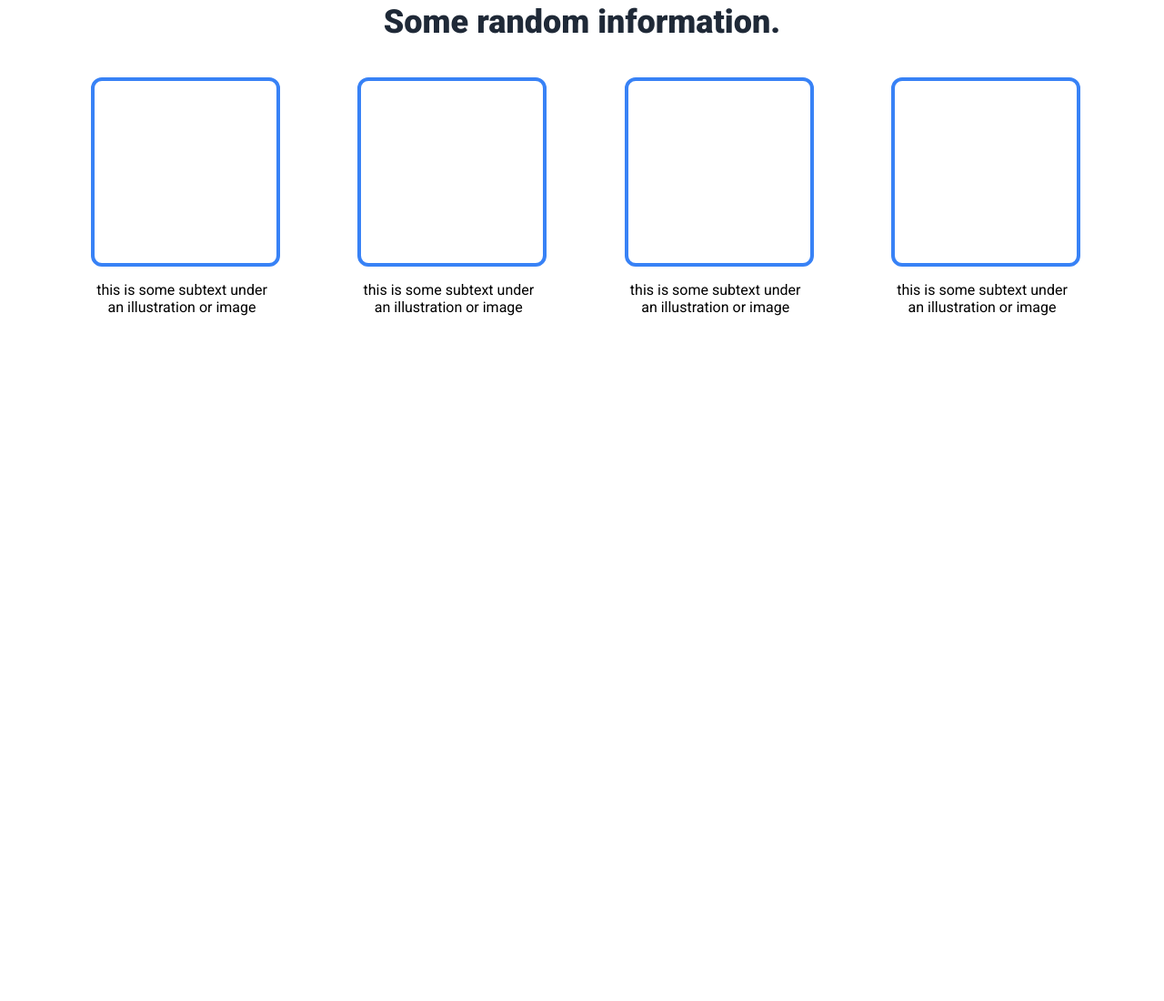
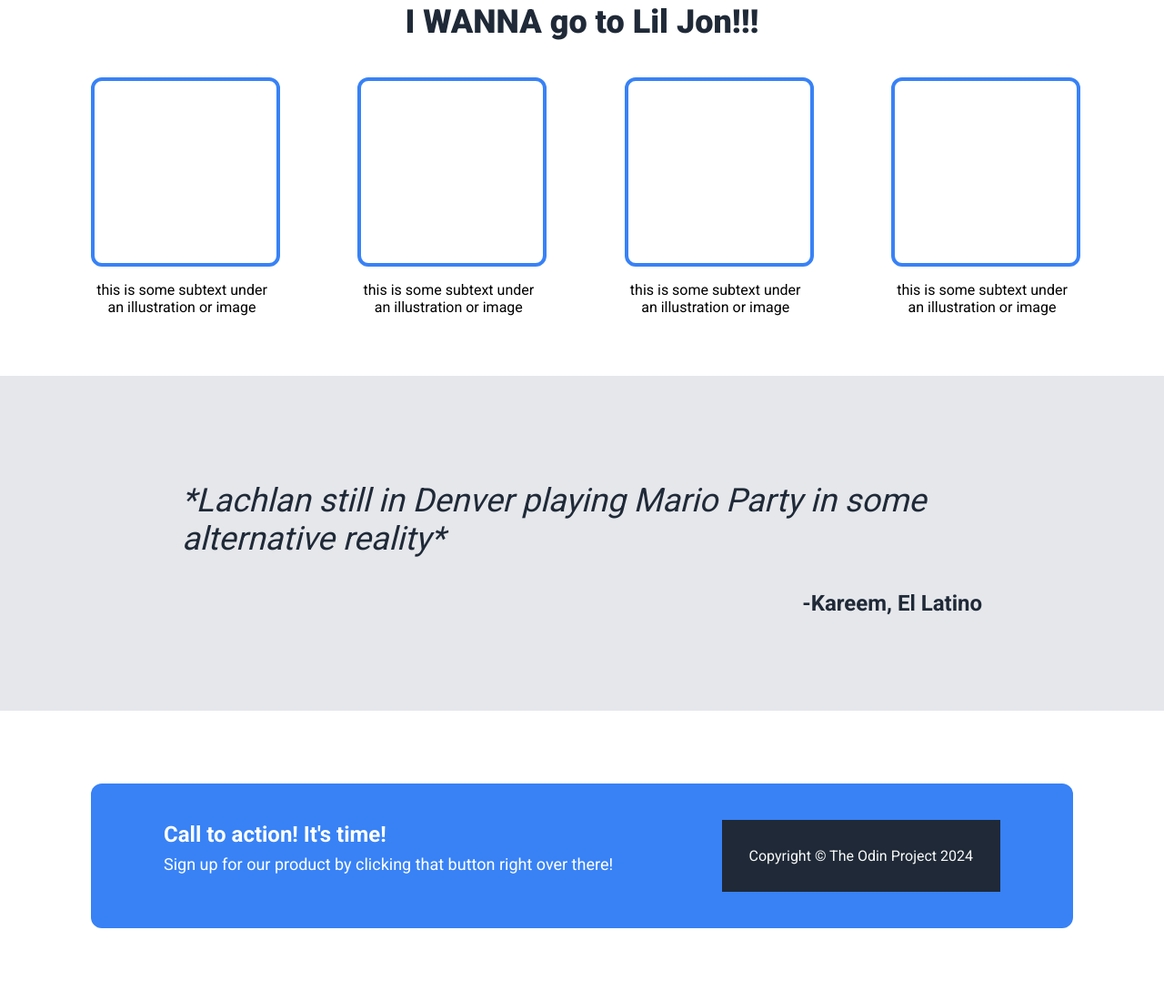
Before and after one commit to felipedecarli/landing-page, a plain HTML site: page index.html in a window 1280 px wide. Shown: the part 595-1695 px from the top of the page at 91% size. Before the commit the page ends 1008 px from the top, so only its background shows below. Drawn offline with Linux system fonts and the light colour scheme.

Commit message:
Update landing page layout and styling

```diff
--- a/index.html
+++ b/index.html
@@ -33,7 +33,7 @@
 
   <!-- Information Section -->
 <div class="info-section">
-    <h2>Some random information.</h2>
+    <h2>I WANNA go to Lil Jon!!!</h2>
     <div class="info-container">
       <div class="info-item">
         <div class="info-image"></div>
@@ -54,6 +54,27 @@
     </div>
   </div>
 
+  <!-- Quote Section -->
+<div class="quote-section">
+    <p class="quote">
+      *Lachlan still in Denver playing Mario Party in some alternative reality*
+    </p>
+    <p class="quote-author">-Kareem, El Latino</p>
+  </div>
+
+  <!-- Call to Action Section -->
+<div class="cta-section">
+    <div class="cta-box">
+      <div class="cta-text">
+        <h3>Call to action! It's time!</h3>
+        <p>Sign up for our product by clicking that button right over there!</p>
+      </div>
+
+
+<!-- Footer -->
+<div class="footer">
+    Copyright © The Odin Project 2024
+  </div>
 
 </body>
 </html>
--- a/style.css
+++ b/style.css
@@ -102,3 +102,63 @@ body {
     border-radius: 12px;
     margin-bottom: 10px;
   }
+
+  .quote-section {
+    background-color: #E5E7EB;
+    padding: 80px 200px;
+    font-style: italic;
+    font-size: 36px;
+    color: #1F2937;
+    font-weight: 300;
+  }
+
+  .quote-author {
+    text-align: right;
+    font-size: 24px;
+    font-style: normal;
+    font-weight: 700;
+    margin-top: 20px;
+  }
+
+  .cta-section {
+    padding: 80px 100px;
+  }
+
+  .cta-box {
+    background-color: #3882F6;
+    color: white;
+    display: flex;
+    justify-content: space-between;
+    align-items: center;
+    padding: 40px 80px;
+    border-radius: 12px;
+  }
+
+  .cta-text h3 {
+    font-size: 24px;
+    margin: 0;
+  }
+
+  .cta-text p {
+    font-size: 18px;
+    margin-top: 8px;
+  }
+
+  .cta-box button {
+    background-color: transparent;
+    border: 2px solid white;
+    color: white;
+    padding: 10px 30px;
+    border-radius: 8px;
+    font-size: 16px;
+    font-weight: bold;
+    cursor: pointer;
+  }
+
+  .footer {
+    background-color: #1F2937;
+    color: #F9FAF8;
+    text-align: center;
+    padding: 30px;
+    font-size: 16px;
+  }
```
